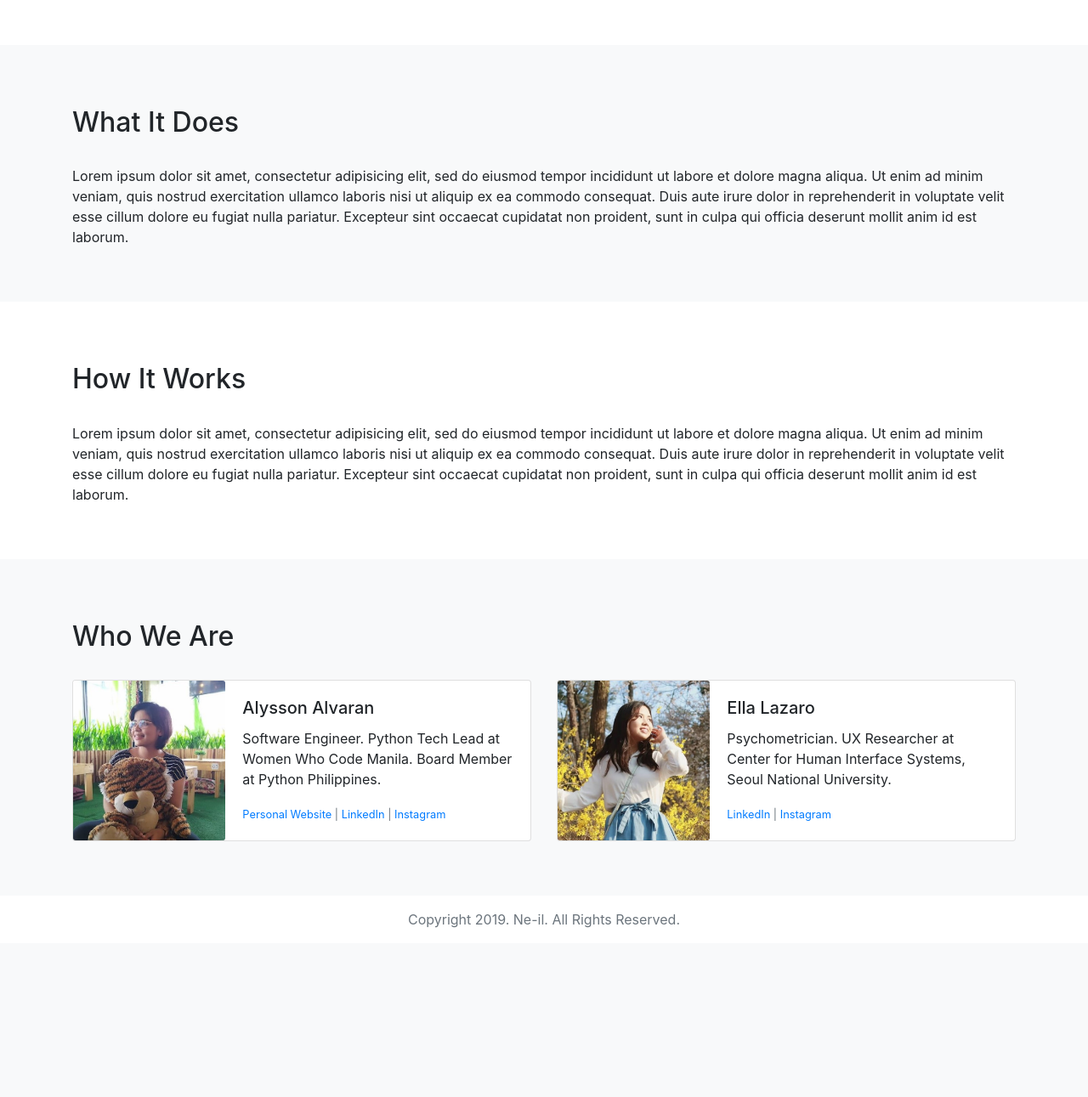
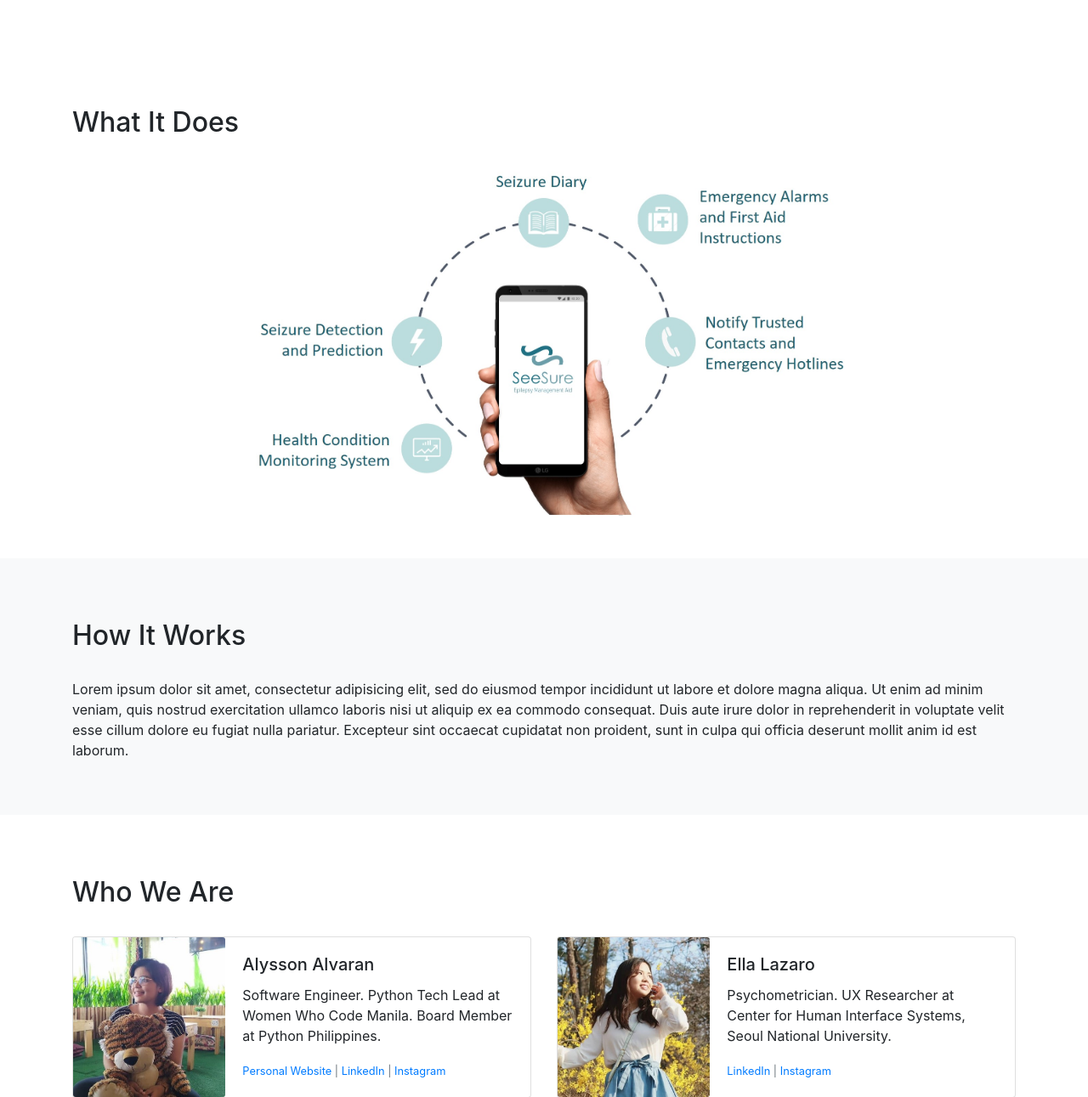
Before and after one commit to alyssonalvaran/seesure, a Django app: page / in a window 1280 px wide. Shown: the part 747-2038 px from the top of the page at 85% size. Before the commit the page ends 1839 px from the top, so only its background shows below. Run offline with Django 3.2, Linux system fonts and the light colour scheme; some libraries are stand-ins or nearby versions.

Commit message:
Add temporary features image

```diff
--- a/home/templates/index.html
+++ b/home/templates/index.html
@@ -65,28 +65,21 @@
     </header>
 
     <!-- Features -->
-    <section id="features" class="content-section bg-light">
+    <section id="features" class="content-section">
         <div class="container">
             <div class="row">
                 <div class="col-12 py-4">
                     <h2>What It Does</h2>
                 </div>
-                <div class="col-12">
-                    <p>
-                    	Lorem ipsum dolor sit amet, consectetur adipisicing elit, sed do eiusmod
-                    	tempor incididunt ut labore et dolore magna aliqua. Ut enim ad minim veniam,
-                    	quis nostrud exercitation ullamco laboris nisi ut aliquip ex ea commodo
-                    	consequat. Duis aute irure dolor in reprehenderit in voluptate velit esse
-                    	cillum dolore eu fugiat nulla pariatur. Excepteur sint occaecat cupidatat non
-                    	proident, sunt in culpa qui officia deserunt mollit anim id est laborum.
-                	</p>
+                <div class="col-8 mx-auto">
+                    <img src="{% static 'img/features.jpg' %}" width="100%" alt="features">
                 </div>
             </div>
         </div>
     </section>
 
     <!-- Process -->
-    <section id="process" class="content-section">
+    <section id="process" class="content-section bg-light">
         <div class="container">
             <div class="row">
                 <div class="col-12 py-4">
@@ -107,7 +100,7 @@
     </section>
 
     <!-- Team -->
-    <section id="team" class="content-section bg-light">
+    <section id="team" class="content-section">
         <div class="container">
             <div class="row">
                 <div class="col-12 py-4">
@@ -158,7 +151,7 @@
     </section>
 
     <!-- Footer -->
-    <footer class="footer">
+    <footer class="footer bg-light">
         <div class="container text-center">
             <span class="text-muted">Copyright 2019. Ne-il. All Rights Reserved.</span>
         </div>
```
Also changed, not shown: home/static/img/features.jpg (added).
